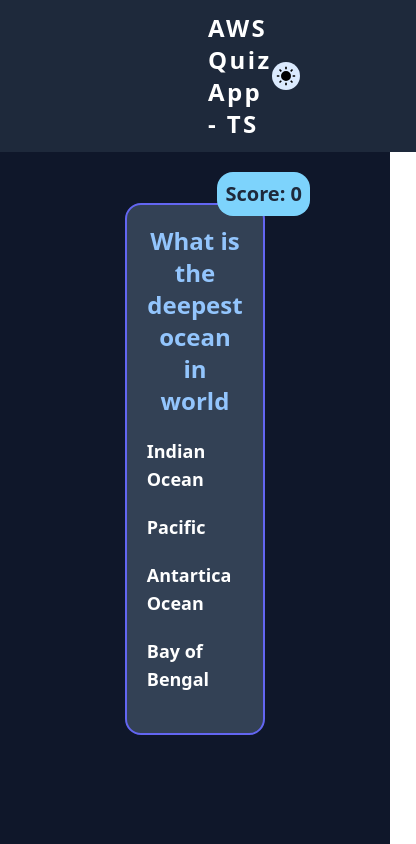
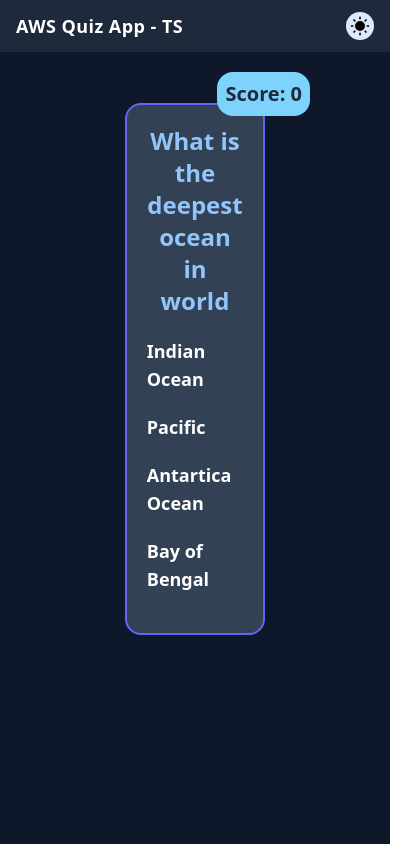
Before and after one commit to jsvigneshkanna/aws_quiz_app_typescript, a React (Vite) app in the folder client/: page / in a window 390 px wide. Shown: the whole page, 416 px wide, since content can reach past the window. Built offline with nearby package versions, Linux system fonts and the light colour scheme.

Commit message:
header mobile respon, added

```diff
--- a/client/src/components/Header.tsx
+++ b/client/src/components/Header.tsx
@@ -6,11 +6,11 @@ type Props = {};
 const Header = (props: Props) => {
   return (
     <div
-      className="relative bg-slate-200 dark:bg-slate-800 text-slate-900 dark:text-white w-full flex px-52
+      className="relative bg-slate-200 dark:bg-slate-800 text-slate-900 dark:text-white w-full flex px-4 md:px-52
     py-3 items-center justify-between"
     >
       {/* left content */}
-      <div className="font-black text-2xl tracking-widest">AWS Quiz App - TS</div>
+      <div className="font-black text-lg md:text-2xl tracking-wide md:tracking-widest">AWS Quiz App - TS</div>
       <div className=" cursor-pointer">
         <DarkmodeToggler />
       </div>
```
